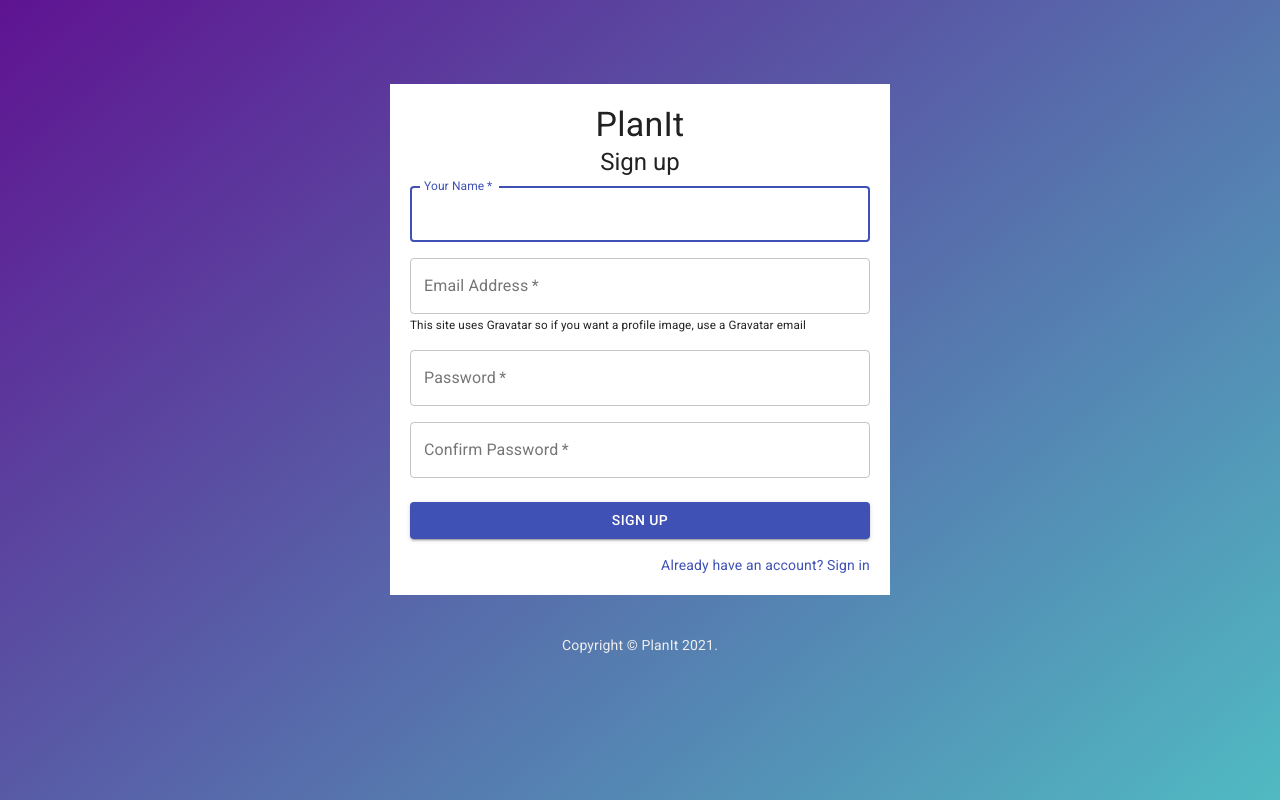
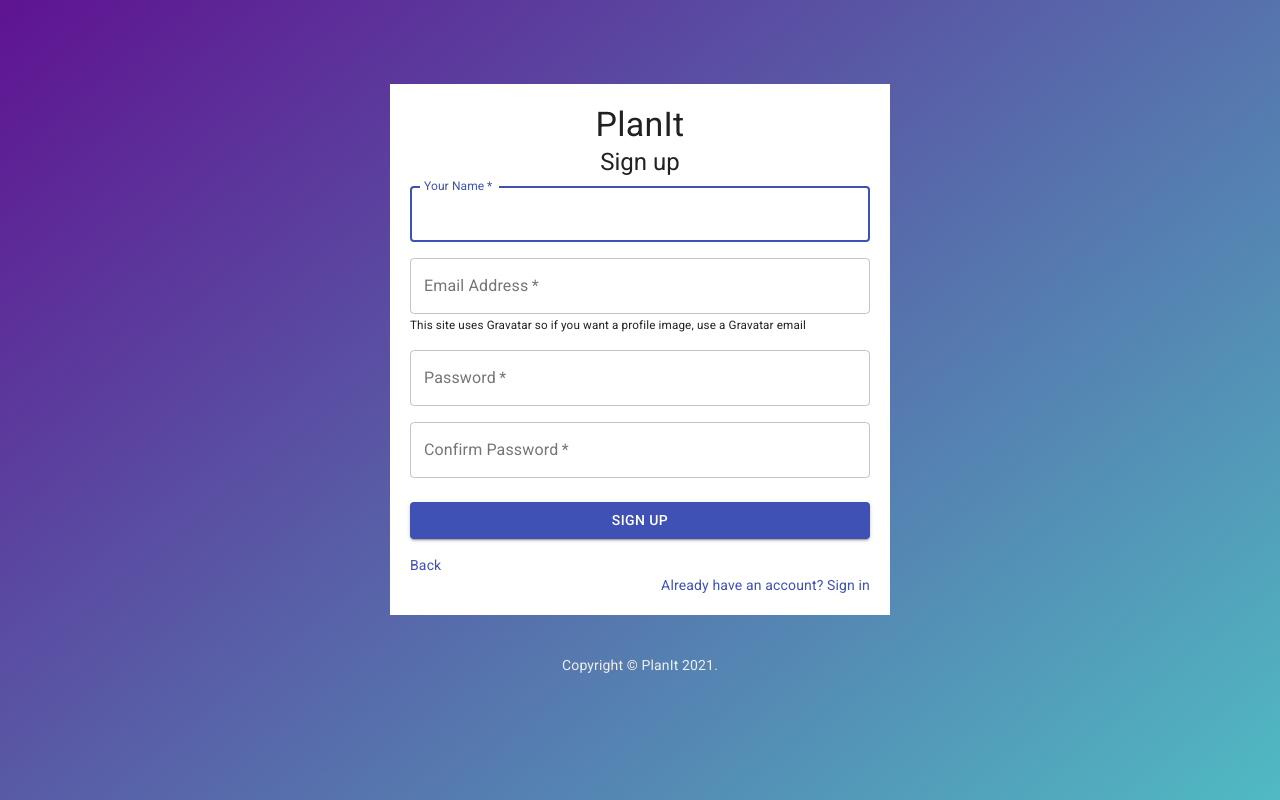
Before and after one commit to chlan01/PlanIt_Capstone, a React (Create React App) app in the folder client/: page /register in a window 1280 px wide. Built offline with nearby package versions, Linux system fonts and the light colour scheme; no server answers; the HTML template or start-up script is replaced by a standard one.

Commit message:
added back option to login & register

```diff
--- a/client/src/components/pages/Login.js
+++ b/client/src/components/pages/Login.js
@@ -88,6 +88,11 @@ const Login = () => {
           >
             Sign In
           </Button>
+          <div>
+          <Link href='/' variant='body2'>
+                Back
+              </Link>
+          </div>
           <Grid container justify='flex-end'>
             <Grid item>
               <Link href='/register' variant='body2'>
--- a/client/src/components/pages/Register.js
+++ b/client/src/components/pages/Register.js
@@ -126,6 +126,11 @@ const Register = () => {
           >
             Sign Up
           </Button>
+          <div>
+          <Link href='/' variant='body2'>
+                Back
+              </Link>
+          </div>
           <Grid container justify='flex-end'>
             <Grid item>
               <Link href='/login' variant='body2'>
```
